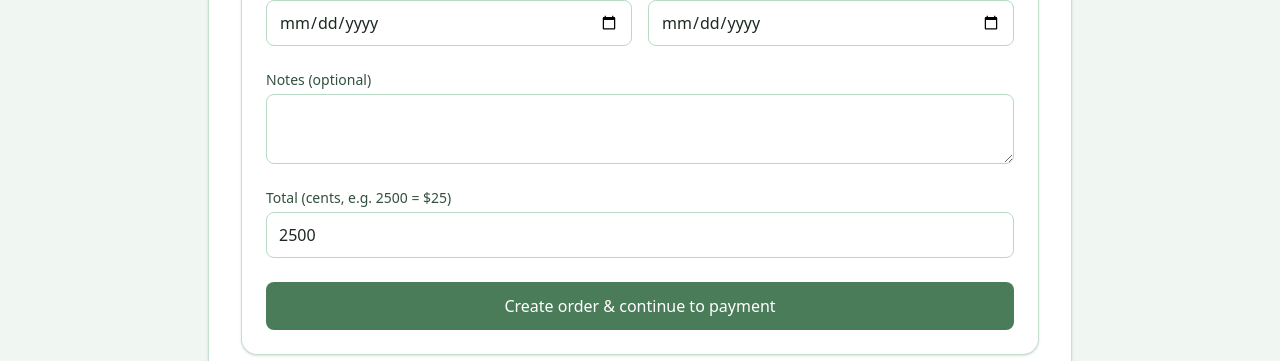
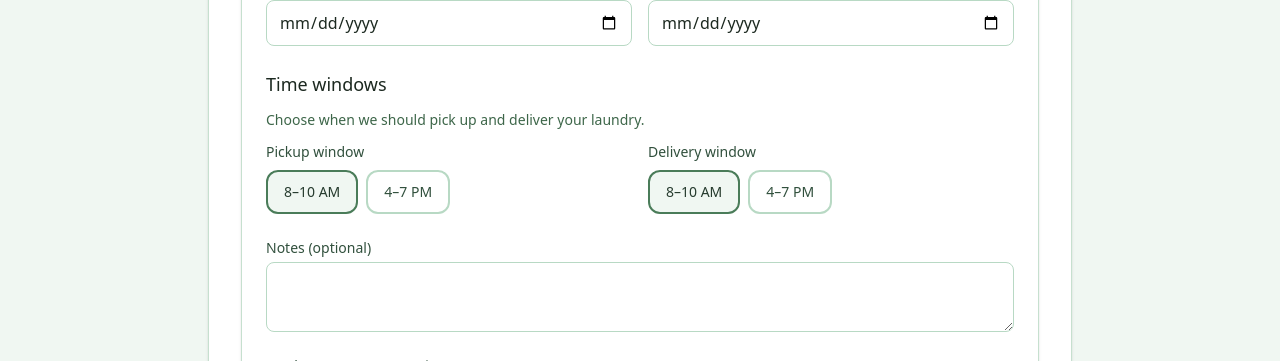
Before and after one commit to rl-doorstep/doorstep-laundry, a Next.js app: page /book in a window 1280 px wide. Shown: the part 591-952 px from the top of the page. Built offline with nearby package versions, Linux system fonts and the light colour scheme; no server answers; the database is empty; sample sign-in values are in the browser's storage.

Commit message:
Added timeslot

```diff
--- a/src/app/api/orders/route.ts
+++ b/src/app/api/orders/route.ts
@@ -79,6 +79,8 @@ export async function POST(request: Request) {
       deliveryAddressId,
       pickupDate,
       deliveryDate,
+      pickupTimeSlot,
+      deliveryTimeSlot,
       notes,
       totalCents,
     } = body as {
@@ -86,6 +88,8 @@ export async function POST(request: Request) {
       deliveryAddressId?: string;
       pickupDate?: string;
       deliveryDate?: string;
+      pickupTimeSlot?: string;
+      deliveryTimeSlot?: string;
       notes?: string;
       totalCents?: number;
     };
@@ -124,6 +128,8 @@ export async function POST(request: Request) {
         deliveryAddressId,
         pickupDate: pickup,
         deliveryDate: delivery,
+        pickupTimeSlot: pickupTimeSlot ?? null,
+        deliveryTimeSlot: deliveryTimeSlot ?? null,
         notes: notes ?? null,
         totalCents,
         status: "draft",
--- /dev/null
+++ b/src/app/api/slots/route.ts
@@ -0,0 +1,7 @@
+import { NextResponse } from "next/server";
+import { getTimeSlots } from "@/lib/slots";
+
+export async function GET() {
+  const slots = getTimeSlots();
+  return NextResponse.json(slots);
+}
--- a/src/app/book/book-form.tsx
+++ b/src/app/book/book-form.tsx
@@ -3,6 +3,7 @@
 import { useState } from "react";
 import { useRouter } from "next/navigation";
 import type { Address } from "@prisma/client";
+import { getTimeSlots } from "@/lib/slots";
 
 export function BookForm({
   addresses,
@@ -27,6 +28,9 @@ export function BookForm({
   const [deliveryDate, setDeliveryDate] = useState("");
   const [pickupAddressId, setPickupAddressId] = useState(addresses[0]?.id ?? "");
   const [deliveryAddressId, setDeliveryAddressId] = useState(addresses[0]?.id ?? "");
+  const timeSlots = getTimeSlots();
+  const [pickupTimeSlot, setPickupTimeSlot] = useState(timeSlots[0]?.id ?? "");
+  const [deliveryTimeSlot, setDeliveryTimeSlot] = useState(timeSlots[0]?.id ?? "");
   const [notes, setNotes] = useState("");
   const [totalCents, setTotalCents] = useState(defaultTotalCents);
 
@@ -127,6 +131,8 @@ export function BookForm({
           deliveryAddressId: finalDeliveryId,
           pickupDate: new Date(pickupDate).toISOString().slice(0, 10),
           deliveryDate: new Date(deliveryDate).toISOString().slice(0, 10),
+          pickupTimeSlot: pickupTimeSlot || undefined,
+          deliveryTimeSlot: deliveryTimeSlot || undefined,
           notes: notes || undefined,
           totalCents,
         }),
@@ -313,6 +319,59 @@ export function BookForm({
         </div>
 
         <div>
+          <h2 className="text-lg font-medium text-fern-900 mb-3">
+            Time windows
+          </h2>
+          <p className="text-sm text-fern-600 mb-3">
+            Choose when we should pick up and deliver your laundry.
+          </p>
+          <div className="grid grid-cols-1 sm:grid-cols-2 gap-4">
+            <div>
+              <label className={labelClass + " mb-2 block"}>
+                Pickup window
+              </label>
+              <div className="flex flex-wrap gap-2">
+                {timeSlots.map((slot) => (
+                  <button
+                    key={slot.id}
+                    type="button"
+                    onClick={() => setPickupTimeSlot(slot.id)}
+                    className={`rounded-xl border-2 px-4 py-2.5 text-sm font-medium transition-colors ${
+                      pickupTimeSlot === slot.id
+                        ? "border-fern-500 bg-fern-50 text-fern-800"
+                        : "border-fern-200 bg-white text-fern-700 hover:border-fern-300 hover:bg-fern-50/50"
+                    }`}
+                  >
+                    {slot.label}
+                  </button>
+                ))}
+              </div>
+            </div>
+            <div>
+              <label className={labelClass + " mb-2 block"}>
+                Delivery window
+              </label>
+              <div className="flex flex-wrap gap-2">
+                {timeSlots.map((slot) => (
+                  <button
+                    key={slot.id}
+                    type="button"
+                    onClick={() => setDeliveryTimeSlot(slot.id)}
+                    className={`rounded-xl border-2 px-4 py-2.5 text-sm font-medium transition-colors ${
+                      deliveryTimeSlot === slot.id
+                        ? "border-fern-500 bg-fern-50 text-fern-800"
+                        : "border-fern-200 bg-white text-fern-700 hover:border-fern-300 hover:bg-fern-50/50"
+                    }`}
+                  >
+                    {slot.label}
+                  </button>
+                ))}
+              </div>
+            </div>
+          </div>
+        </div>
+
+        <div>
           <label className={labelClass}>
             Notes (optional)
           </label>
--- a/src/app/dashboard/page.tsx
+++ b/src/app/dashboard/page.tsx
@@ -3,6 +3,7 @@ import { getServerSession } from "next-auth";
 import Link from "next/link";
 import { authOptions } from "@/lib/auth";
 import { prisma } from "@/lib/db";
+import { getTimeSlotById } from "@/lib/slots";
 
 export default async function DashboardPage() {
   const session = await getServerSession(authOptions);
@@ -77,8 +78,11 @@ export default async function DashboardPage() {
                         {order.orderNumber}
                       </span>
                       <p className="text-sm text-fern-500 mt-1">
-                        Pickup {new Date(order.pickupDate).toLocaleDateString()} · Delivery{" "}
+                        Pickup {new Date(order.pickupDate).toLocaleDateString()}
+                        {order.pickupTimeSlot && ` ${getTimeSlotById(order.pickupTimeSlot)?.label ?? order.pickupTimeSlot}`}
+                        {" · Delivery "}
                         {new Date(order.deliveryDate).toLocaleDateString()}
+                        {order.deliveryTimeSlot && ` ${getTimeSlotById(order.deliveryTimeSlot)?.label ?? order.deliveryTimeSlot}`}
                       </p>
                     </div>
                     <span
--- a/src/app/staff/staff-dashboard.tsx
+++ b/src/app/staff/staff-dashboard.tsx
@@ -2,6 +2,7 @@
 
 import { useState, useTransition } from "react";
 import { useRouter } from "next/navigation";
+import { getTimeSlotById } from "@/lib/slots";
 
 const STATUS_LABEL: Record<string, string> = {
   draft: "Draft",
@@ -29,6 +30,8 @@ type OrderRow = {
   status: string;
   pickupDate: Date | string;
   deliveryDate: Date | string;
+  pickupTimeSlot: string | null;
+  deliveryTimeSlot: string | null;
   customer: { name: string | null; email: string; phone: string | null };
   pickupAddress: { street: string; city: string; state: string; zip: string };
   deliveryAddress: { street: string; city: string; state: string; zip: string };
@@ -142,7 +145,10 @@ export function StaffDashboard({
                 Status
               </th>
               <th className="px-4 py-3 text-left text-xs font-medium uppercase tracking-wider text-fern-500">
-                Pickup / Delivery
+                Time windows
+              </th>
+              <th className="px-4 py-3 text-left text-xs font-medium uppercase tracking-wider text-fern-500">
+                Pickup / Delivery date
               </th>
               <th className="px-4 py-3 text-left text-xs font-medium uppercase tracking-wider text-fern-500">
                 Update
@@ -152,7 +158,7 @@ export function StaffDashboard({
           <tbody className="divide-y divide-fern-200">
             {orders.length === 0 ? (
               <tr>
-                <td colSpan={6} className="px-4 py-10 text-center text-fern-500">
+                <td colSpan={7} className="px-4 py-10 text-center text-fern-500">
                   No orders for this date/filter.
                 </td>
               </tr>
@@ -176,6 +182,10 @@ export function StaffDashboard({
                     <span className="rounded-full px-2.5 py-1 text-xs font-medium bg-fern-100 text-fern-700">
                       {STATUS_LABEL[order.status] ?? order.status}
                     </span>
+                  </td>
+                  <td className="px-4 py-3 text-sm text-fern-600">
+                    {order.pickupTimeSlot ? getTimeSlotById(order.pickupTimeSlot)?.label ?? order.pickupTimeSlot : "—"} /{" "}
+                    {order.deliveryTimeSlot ? getTimeSlotById(order.deliveryTimeSlot)?.label ?? order.deliveryTimeSlot : "—"}
                   </td>
                   <td className="px-4 py-3 text-sm text-fern-600">
                     {new Date(order.pickupDate as string).toLocaleDateString()} /{" "}
--- /dev/null
+++ b/src/lib/slots.ts
@@ -0,0 +1,40 @@
+/**
+ * Time slot scheduling (pickup/delivery windows).
+ * Default: morning 8–10 AM, evening 4–7 PM.
+ * Slots are identified by id; label is for display.
+ */
+
+export type TimeSlot = {
+  id: string;
+  label: string;
+  startHour: number; // 0–23
+  endHour: number;   // 0–23, exclusive
+  description?: string;
+};
+
+/** Default time slots offered for pickup and delivery */
+export const DEFAULT_TIME_SLOTS: TimeSlot[] = [
+  {
+    id: "morning",
+    label: "8–10 AM",
+    startHour: 8,
+    endHour: 10,
+    description: "Morning window",
+  },
+  {
+    id: "evening",
+    label: "4–7 PM",
+    startHour: 16,
+    endHour: 19,
+    description: "Evening window",
+  },
+];
+
+/** Get available time slots (for now returns default; later could load from DB) */
+export function getTimeSlots(): TimeSlot[] {
+  return DEFAULT_TIME_SLOTS;
+}
+
+export function getTimeSlotById(id: string): TimeSlot | undefined {
+  return DEFAULT_TIME_SLOTS.find((s) => s.id === id);
+}
```
Also changed, not shown: src/app/orders/[orderId]/page.tsx (+15 -2 lines), 2 other files (tests, documents, lock files or other folders).
